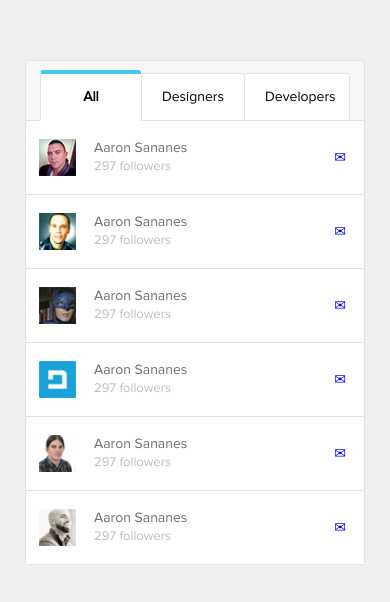
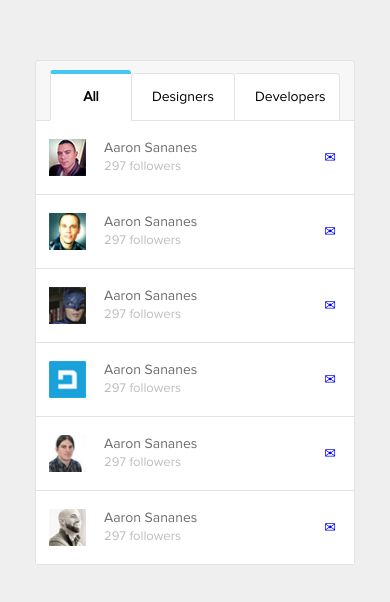
Before and after one commit to SlavaGvsh/Tabs-progect-_4, a plain HTML site: page index.html in a window 390 px wide. Drawn offline with nearby package versions, Linux system fonts and the light colour scheme.

Commit message:
media query

```diff
--- a/css/style.scss
+++ b/css/style.scss
@@ -153,3 +153,8 @@ body{
   }
   }
 }
+@media(max-width: 767px){
+  .container{
+    width: 320px;;
+  }
+}
```
Also changed, not shown: css/style.css, 1 other file.
